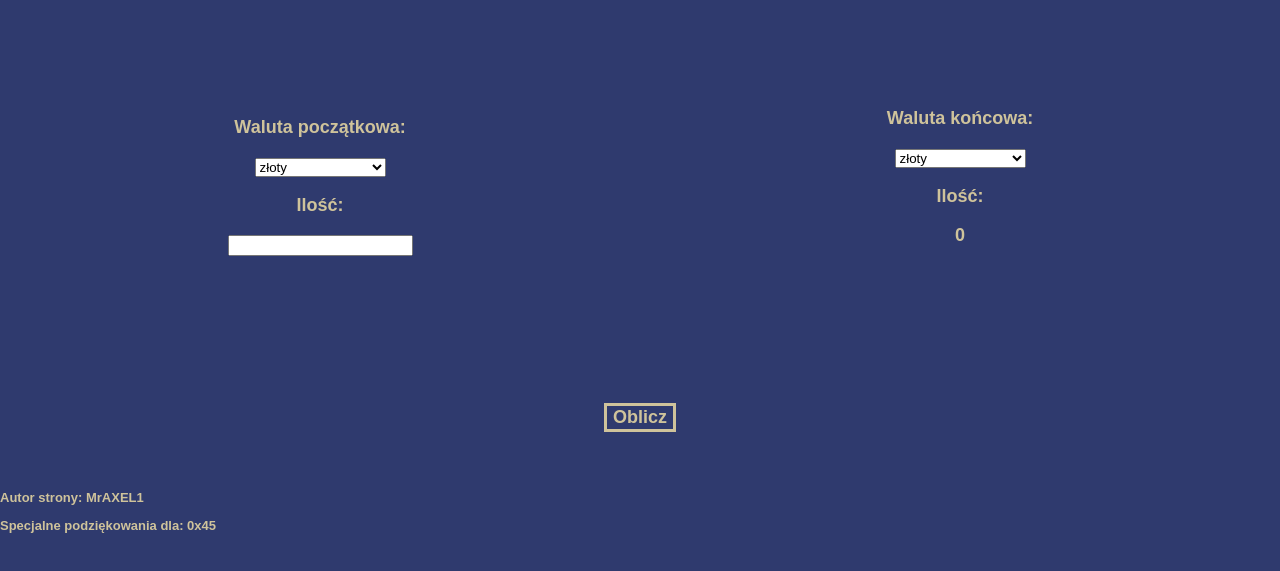
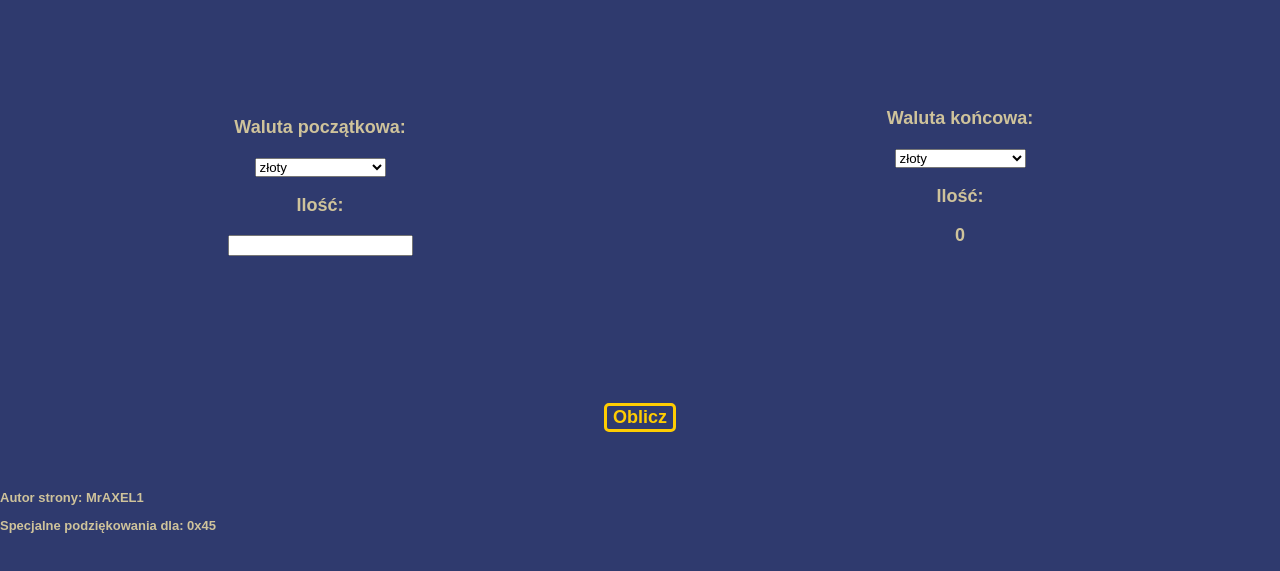
Before and after one commit to MrAXEL1/kurs.github, a plain HTML site: page api kursu/index.html in a window 1280 px wide. In both pictures the pointer is over the button "Oblicz". Shown: the part 163-734 px from the top of the page. Drawn offline with Linux system fonts and the light colour scheme.

Commit message:
Update style.css

```diff
--- a/api kursu/style.css
+++ b/api kursu/style.css
@@ -71,4 +71,18 @@ body{
     font-size:large;
     color: #CFC39B;
     font-weight: bold;
+    transition-duration: 0.5s;
+    border-radius: 5px;
 }
+
+.przycisk:hover{
+    background-color: #2f3a6e;
+    border:3px solid #ffcc01;
+    font-size:large;
+    color: #ffcc01;
+}
+
+.przycisk:active{
+    transform: translateY(3px);
+    transition: none;
+}
```
